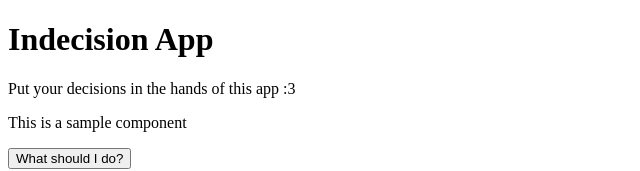
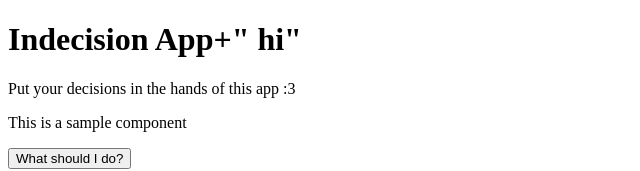
Before and after one commit to theindianotaku/react-indecision-app, a React (Create React App) app: page / in a window 1280 px wide. Shown: the top 171 px of the page, without its empty margins (0-640 px from the left). Built offline with nearby package versions, Linux system fonts and the light colour scheme.

Commit message:
Test commit.

```diff
--- a/src/components/App.js
+++ b/src/components/App.js
@@ -4,7 +4,7 @@ class Header extends Component {
   render() {
     return (
       <div>
-        <h1>{this.props.title}</h1>
+        <h1>{this.props.title}+" hi"</h1>
         <p>{this.props.subtitle}</p>
       </div>
     );
```
